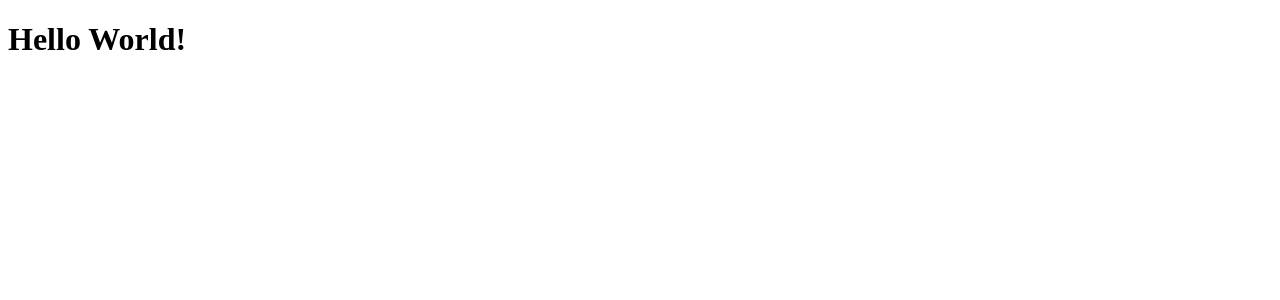
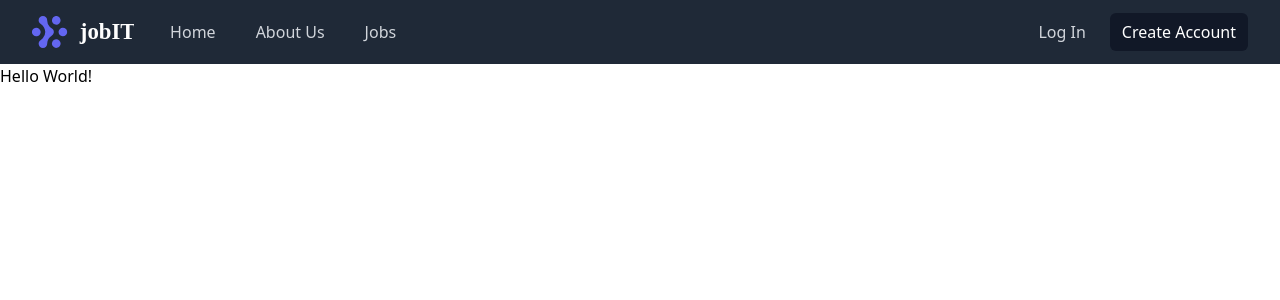
Before and after one commit to wilmerterrero/jobit, a Next.js app in the folder jobit-client/: page / in a window 1280 px wide. Shown: the top 300 px of the page. Built offline with nearby package versions, Linux system fonts and the light colour scheme.

Commit message:
creating nav component

```diff
--- /dev/null
+++ b/jobit-client/components/layout/Navbar.tsx
@@ -0,0 +1,203 @@
+import React, { useState } from "react";
+
+const Navbar: React.FC = () => {
+  const [navbarSM, setNavbarSM] = useState<boolean>(false);
+  const [profileBar, setProfileBar] = useState<boolean>(false);
+
+  const showNavbar = () => {
+    if (!navbarSM) {
+      setNavbarSM(true);
+    } else {
+      setNavbarSM(false);
+    }
+  };
+
+  const showProfileBar = () => {
+    if (!profileBar) {
+      setProfileBar(true);
+    } else {
+      setProfileBar(false);
+    }
+  };
+
+  const user = false;
+
+  return (
+    <nav className="bg-gray-800">
+      <div className="max-w-7xl mx-auto px-2 sm:px-6 lg:px-8">
+        <div className="relative flex items-center justify-between h-16">
+          <div className="absolute inset-y-0 left-0 flex items-center sm:hidden">
+            <button
+              className="inline-flex items-center justify-center p-2 rounded-md text-gray-400 hover:text-white hover:bg-gray-700 focus:outline-none focus:ring-2 focus:ring-inset focus:ring-white"
+              aria-expanded="false"
+              onClick={showNavbar}
+            >
+              <span className="sr-only">Open main menu</span>
+              <svg
+                className="block h-6 w-6"
+                xmlns="http://www.w3.org/2000/svg"
+                fill="none"
+                viewBox="0 0 24 24"
+                stroke="currentColor"
+                aria-hidden="true"
+              >
+                <path
+                  strokeLinecap="round"
+                  strokeLinejoin="round"
+                  strokeWidth="2"
+                  d="M4 6h16M4 12h16M4 18h16"
+                />
+              </svg>
+              <svg
+                className="hidden h-6 w-6"
+                xmlns="http://www.w3.org/2000/svg"
+                fill="none"
+                viewBox="0 0 24 24"
+                stroke="currentColor"
+                aria-hidden="true"
+              >
+                <path
+                  strokeLinecap="round"
+                  strokeLinejoin="round"
+                  strokeWidth="2"
+                  d="M6 18L18 6M6 6l12 12"
+                />
+              </svg>
+            </button>
+          </div>
+
+          {/* HEADER LG */}
+
+          <div className="flex-1 flex items-center justify-center sm:items-stretch sm:justify-start">
+            <div className="flex-shrink-0 flex items-center">
+              <img
+                className="block lg:hidden h-8 w-auto"
+                src="https://tailwindui.com/img/logos/workflow-mark-indigo-500.svg"
+                alt="Workflow"
+              />
+              <img
+                className="hidden lg:block h-8 w-auto"
+                src="img/jobit-logo-indigo-500-mark-white-text.svg"
+                alt="Workflow"
+              />
+            </div>
+            <div className="hidden sm:block sm:ml-6">
+              <div className="flex space-x-4">
+                <a
+                  href="#"
+                  className="text-gray-300 hover:bg-gray-700 hover:text-white px-3 py-2 rounded-md font-medium"
+                >
+                  Home
+                </a>
+                <a
+                  href="#"
+                  className="text-gray-300 hover:bg-gray-700 hover:text-white px-3 py-2 rounded-md font-medium"
+                >
+                  About Us
+                </a>
+                <a
+                  href="#"
+                  className="text-gray-300 hover:bg-gray-700 hover:text-white px-3 py-2 rounded-md font-medium"
+                >
+                  Jobs
+                </a>
+              </div>
+            </div>
+          </div>
+
+          <div className="absolute inset-y-0 right-0 flex items-center pr-2 sm:static sm:inset-auto sm:ml-6 sm:pr-0">
+            {user ? (
+              <div className="ml-3 relative">
+                <button
+                  className="bg-gray-800 flex text-sm rounded-full focus:outline-none focus:ring-2 focus:ring-offset-2 focus:ring-offset-gray-800 focus:ring-white"
+                  id="user-menu"
+                  aria-haspopup="true"
+                  onClick={showProfileBar}
+                >
+                  <span className="sr-only">Open user menu</span>
+                  <img
+                    className="h-8 w-8 rounded-full"
+                    src="https://images.unsplash.com/photo-1472099645785-5658abf4ff4e?ixlib=rb-1.2.1&ixid=eyJhcHBfaWQiOjEyMDd9&auto=format&fit=facearea&facepad=2&w=256&h=256&q=80"
+                    alt=""
+                  />
+                </button>
+                <div
+                  className={`${
+                    profileBar ? null : "hidden"
+                  } origin-top-right absolute right-0 mt-2 w-48 rounded-md shadow-lg py-1 bg-white ring-1 ring-black ring-opacity-5`}
+                  role="menu"
+                  aria-orientation="vertical"
+                  aria-labelledby="user-menu"
+                >
+                  <a
+                    href="#"
+                    className="block px-4 py-2 text-sm text-gray-700 hover:bg-gray-100"
+                    role="menuitem"
+                  >
+                    Your Profile
+                  </a>
+                  <a
+                    href="#"
+                    className="block px-4 py-2 text-sm text-gray-700 hover:bg-gray-100"
+                    role="menuitem"
+                  >
+                    Dashboard
+                  </a>
+                  <a
+                    href="#"
+                    className="block px-4 py-2 text-sm text-gray-700 hover:bg-gray-100"
+                    role="menuitem"
+                  >
+                    Sign out
+                  </a>
+                </div>
+              </div>
+            ) : (
+              <div className="ml-3">
+                <a className="text-gray-300 hover:bg-gray-700 hover:text-white px-3 py-2 mr-3 rounded-md text-base font-medium">
+                  Log In
+                </a>
+                <a className="bg-gray-900 text-white px-3 py-2 rounded-md font-medium">
+                  Create Account
+                </a>
+              </div>
+            )}
+          </div>
+        </div>
+      </div>
+
+      {/* HEADER SM */}
+
+      <div className={navbarSM ? "sm:hidden" : "hidden"}>
+        <div className="px-2 pt-2 pb-3 space-y-1">
+          <a
+            href="#"
+            className="text-gray-300 hover:bg-gray-700 hover:text-white block px-3 py-2 rounded-md text-base font-medium"
+          >
+            Home
+          </a>
+          <a
+            href="#"
+            className="text-gray-300 hover:bg-gray-700 hover:text-white block px-3 py-2 rounded-md text-base font-medium"
+          >
+            Team
+          </a>
+          <a
+            href="#"
+            className="text-gray-300 hover:bg-gray-700 hover:text-white block px-3 py-2 rounded-md text-base font-medium"
+          >
+            Projects
+          </a>
+          <a
+            href="#"
+            className="text-gray-300 hover:bg-gray-700 hover:text-white block px-3 py-2 rounded-md text-base font-medium"
+          >
+            Calendar
+          </a>
+        </div>
+      </div>
+    </nav>
+  );
+};
+
+export default Navbar;
--- a/jobit-client/pages/_app.tsx
+++ b/jobit-client/pages/_app.tsx
@@ -1,5 +1,5 @@
 import { AppProps } from 'next/app';
-import 'tailwindcss/tailwind.css';
+import '../styles/globals.css';
 
 function MyApp({ Component, pageProps }: AppProps) {
   return <Component {...pageProps} />
--- a/jobit-client/pages/index.tsx
+++ b/jobit-client/pages/index.tsx
@@ -1,8 +1,10 @@
 import React from 'react';
+import Navbar from '../components/layout/Navbar';
 
 const Index = () => {
   return (
-    <div className="text-center">
+    <div>
+      <Navbar />
       <h1>Hello World!</h1>
     </div>
    );
--- /dev/null
+++ b/jobit-client/styles/globals.css
@@ -0,0 +1,3 @@
+@tailwind base;
+@tailwind components;
+@tailwind utilities;
```
Also changed, not shown: jobit-client/public/img/jobit-logo-indigo-500-mark-white-text.svg (added).
